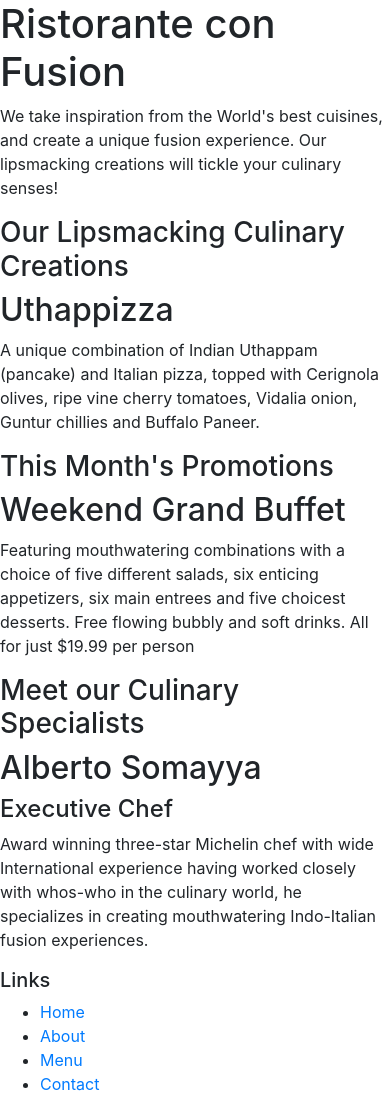
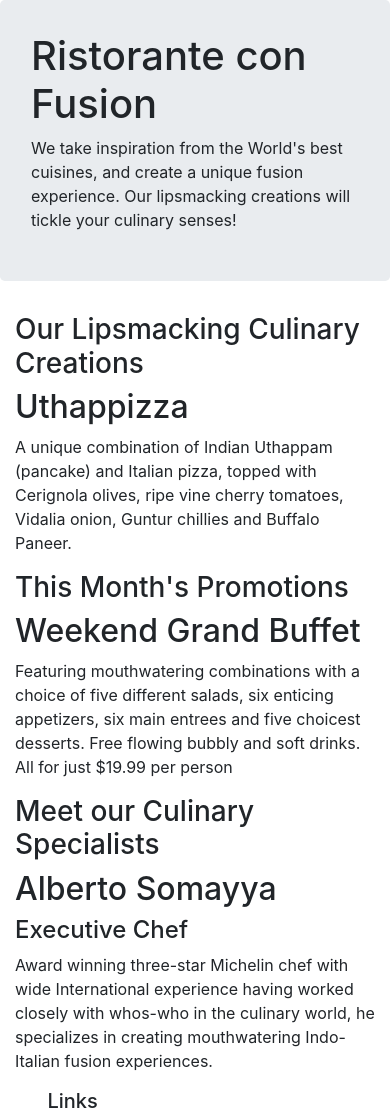
Before and after one commit to shubhansu31/Website-Project_1, a website: page Bootstrap/Bootstrap4/conFusion/index.html in a window 390 px wide. Shown: the top 1109 px of the page. Drawn offline with nearby package versions, Linux system fonts and the light colour scheme.

Commit message:
Responsive

```diff
--- a/Bootstrap/Bootstrap4/conFusion/index.html
+++ b/Bootstrap/Bootstrap4/conFusion/index.html
@@ -14,46 +14,46 @@
 
 <body>
 
-    <header>
-        <div>
-            <div>
-                <div>
+    <header class="jumbotron">
+        <div class="container">
+            <div class="row">
+                <div class="col-12 col-sm-6">
                     <h1>Ristorante con Fusion</h1>
                     <p>We take inspiration from the World's best cuisines, and create a unique fusion experience. Our lipsmacking creations will tickle your culinary senses!</p>
                 </div>
-                <div>
+                <div class="col-12 col-sm">
                 </div>
             </div>
         </div>
     </header>
 
-    <div>
-        <div>
-            <div>
+    <div class="container">
+        <div class="row">
+            <div class="col-12 order-sm-last col-sm-4 clo-md-3">
                 <h3>Our Lipsmacking Culinary Creations</h3>
             </div>
-            <div>
+            <div class="col col-sm order-sm-first col-md">
                 <h2>Uthappizza</h2>
                 <p>A unique combination of Indian Uthappam (pancake) and Italian pizza, topped with Cerignola olives, ripe vine cherry tomatoes, Vidalia onion, Guntur chillies and Buffalo Paneer.</p>
             </div>
         </div>
 
 
-        <div>
-            <div>
+        <div class="row">
+            <div class="col-12 col-sm-4 clo-md-3">
                 <h3>This Month's Promotions</h3>
             </div>
-            <div>
+            <div class="col col-sm col-md">
                 <h2>Weekend Grand Buffet</h2>
                 <p>Featuring mouthwatering combinations with a choice of five different salads, six enticing appetizers, six main entrees and five choicest desserts. Free flowing bubbly and soft drinks. All for just $19.99 per person </p>
             </div>
         </div>
 
-        <div>
-            <div>
+        <div class="row">
+            <div class="col-12 order-sm-last col-sm-4 clo-md-3">
                 <h3>Meet our Culinary Specialists</h3>
             </div>
-            <div>
+            <div class="col order-sm-first col-sm col-md">
                 <h2>Alberto Somayya</h2>
                 <h4>Executive Chef</h4>
                 <p>Award winning three-star Michelin chef with wide International experience having worked closely with whos-who in the culinary world, he specializes in creating mouthwatering Indo-Italian fusion experiences. </p>
@@ -62,9 +62,9 @@
     </div>
 
     <footer>
-        <div>
-            <div>
-                <div>
+        <div  class="container">
+            <div class="row">
+                <div class="clo-4 offset-1 col-sm-2">
                     <h5>Links</h5>
                     <ul>
                         <li><a href="#">Home</a></li>
@@ -73,7 +73,7 @@
                         <li><a href="#">Contact</a></li>
                     </ul>
                 </div>
-                <div>
+                <div class="col-7 col-sm-5">
                     <h5>Our Address</h5>
                     <address>
 		              121, Clear Water Bay Road<br>
@@ -84,7 +84,7 @@
 		              Email: <a href="mailto:confusion@food.net">confusion@food.net</a>
 		           </address>
                 </div>
-                <div>
+                <div class="col-12 col-sm-4">
                     <div>
                         <a href="http://google.com/+">Google+</a>
                         <a href="http://www.facebook.com/profile.php?id=">Facebook</a>
@@ -95,8 +95,8 @@
                     </div>
                 </div>
            </div>
-           <div>
-                <div>
+           <div class="row">
+                <div class="col-auto">
                     <p>© Copyright 2018 Ristorante Con Fusion</p>
                 </div>
            </div>
```
